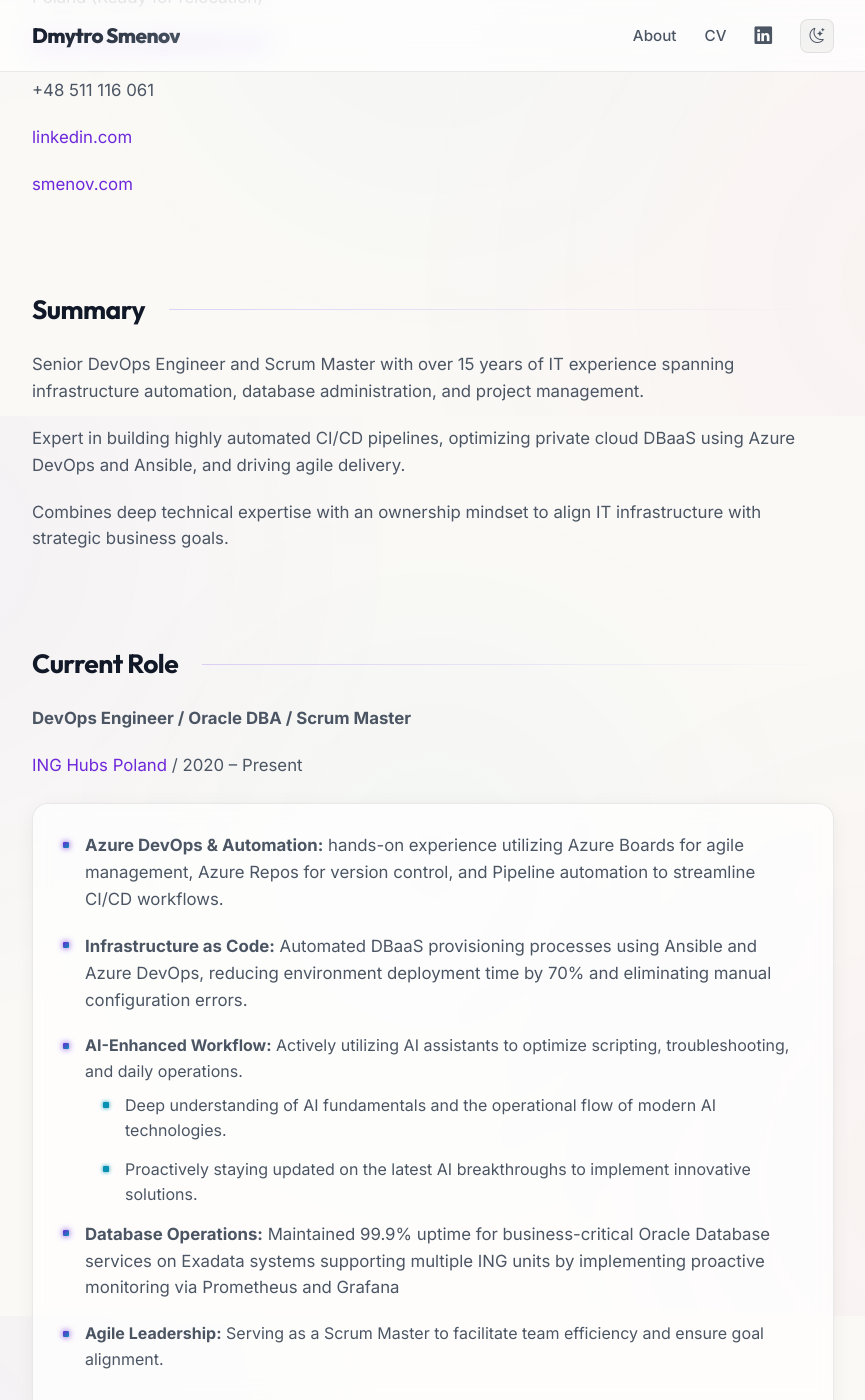
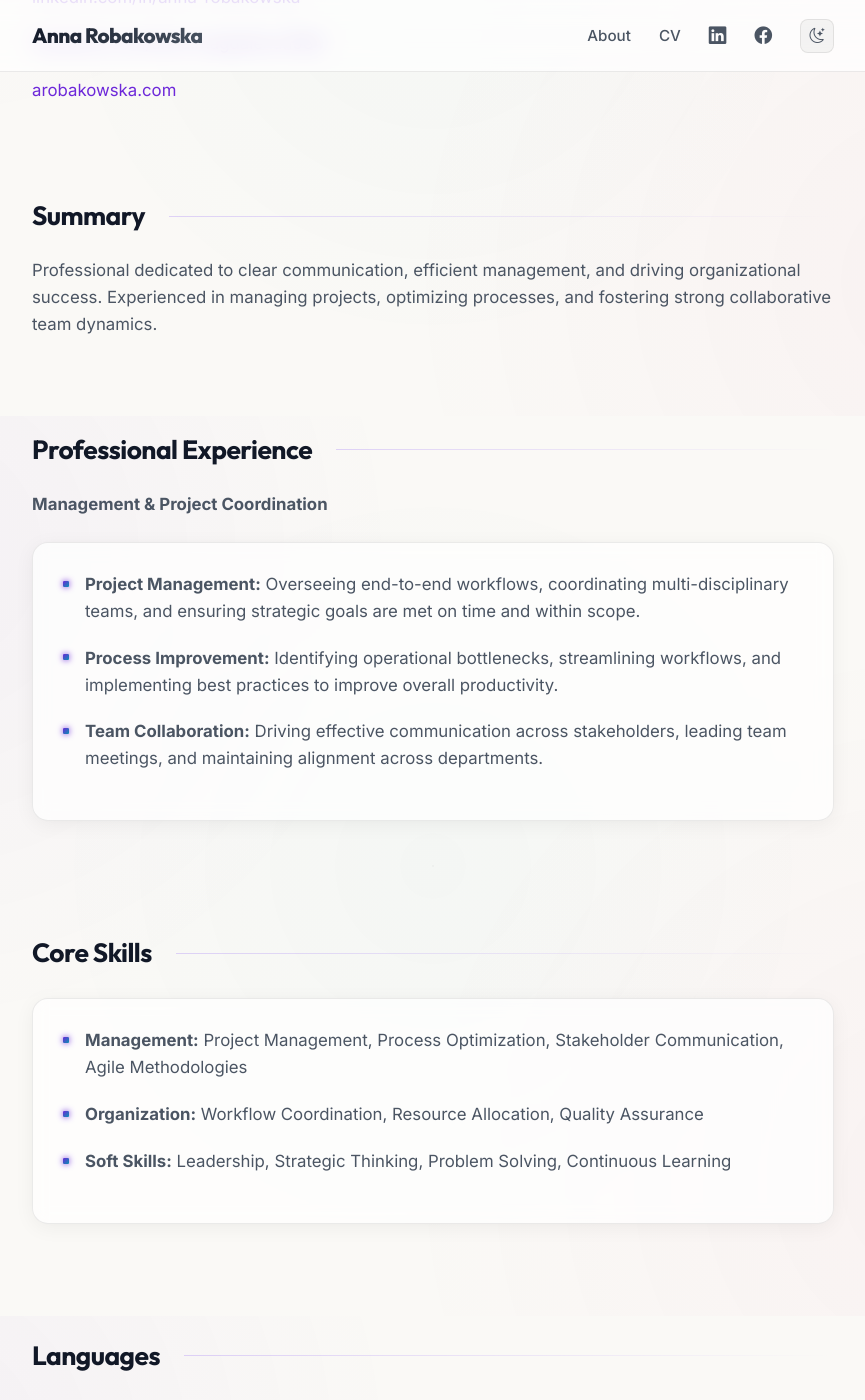
Before and after one commit to arobakowska/arobakowska.github.io, a Jekyll site: the page built from cv.md, in a window 1280 px wide and 1400 px high, scrolled down 484 px. Shown: the whole window, without its empty margins (207-1072 px from the left). Built offline with Jekyll 4.4.1, drawn with Linux system fonts in a browser that asks for light colours; our own code applies the rules of GitHub Pages for plain Markdown files; some of the changed text lies outside the part shown.

Commit message:
feat: update human profile data to Anna Robakowska

```diff
--- a/_config.yml
+++ b/_config.yml
@@ -1,4 +1,4 @@
-title: Dmytro Smenov - Personal Page
+title: Anna Robakowska - Personal Page
 description: Build from stardust and magic
 theme: # Leave blank for a true "from scratch" build
 remote_theme: # Also blank
--- a/_layouts/default.html
+++ b/_layouts/default.html
@@ -26,13 +26,16 @@
   <header class="main-header no-print">
     <nav class="nav-container">
       <div class="logo">
-        <a href="/">Dmytro Smenov</a>
+        <a href="/">Anna Robakowska</a>
       </div>
       <div class="nav-links">
         <a href="/" title="About">About</a>
         <a href="/cv" title="CV">CV</a>
-        <a href="https://www.linkedin.com/in/dsmenov/" target="_blank" rel="noopener" aria-label="LinkedIn">
+        <a href="https://www.linkedin.com/in/anna-robakowska/" target="_blank" rel="noopener" aria-label="LinkedIn">
           <i class="bi bi-linkedin"></i>
+        </a>
+        <a href="https://www.facebook.com/anna.magdalena.1984" target="_blank" rel="noopener" aria-label="Facebook">
+          <i class="bi bi-facebook"></i>
         </a>
         <button id="theme-toggle" class="theme-toggle-btn" aria-label="Toggle Theme">
           <i class="bi bi-moon-stars" id="theme-icon"></i>
@@ -46,7 +49,7 @@
   </main>
 
   <footer>
-    <p>&copy; XXI century - Dmytro Smenov</p>
+    <p>&copy; XXI century - Anna Robakowska</p>
   </footer>
 
   <script>
--- a/assets/css/style.css
+++ b/assets/css/style.css
@@ -1,6 +1,6 @@
 /* ==========================================================================
    Heretic Design System Theme - Light & Dark Modes
-   dsmenov.github.io
+   arobakowska.github.io
    ========================================================================== */
 
 :root {
--- a/cv.md
+++ b/cv.md
@@ -1,9 +1,9 @@
 ---
-title: "Dmytro Smenov CV"
+title: "Anna Robakowska CV"
 ---
 
 <p align="right">
-  <a href="/assets/pdf/DmytroSmenovCV.pdf" target="_blank" class="btn no-print">
+  <a href="/assets/pdf/AnnaRobakowskaCV.pdf" target="_blank" class="btn no-print">
     <i class="bi bi-file-earmark-pdf"></i> Download PDF
   </a>
 </p>
@@ -12,100 +12,48 @@ title: "Dmytro Smenov CV"
 I agree to the processing of personal data provided in this document for realizing the recruitment process under the Personal Data Protection Act of 10 May 2018 and in agreement with Regulation (EU) 2016/679 (GDPR).
 </div>
 
-# Dmytro Smenov
+# Anna Robakowska
 
-**Azure DevOps Engineer \| Monitoring Engineer \| Scrum Master**
+Poland
 
-Poland (Ready for relocation)
+[linkedin.com/in/anna-robakowska](https://www.linkedin.com/in/anna-robakowska/)
 
-<a href="mailto:dmytro.smenov@outlook.com">dmytro.smenov@outlook.com</a>
+[facebook.com/anna.magdalena.1984](https://www.facebook.com/anna.magdalena.1984)
 
-+48 511 116 061
-
-[linkedin.com](https://www.linkedin.com/in/dsmenov/)
-
-[smenov.com](https://smenov.com)
+[arobakowska.com](https://arobakowska.com)
 
 <br>
 
 ## Summary
 
-Senior DevOps Engineer and Scrum Master with over 15 years of IT experience spanning infrastructure automation, database administration, and project management.
-
-Expert in building highly automated CI/CD pipelines, optimizing private cloud DBaaS using Azure DevOps and Ansible, and driving agile delivery.
-
-Combines deep technical expertise with an ownership mindset to align IT infrastructure with strategic business goals.
+Professional dedicated to clear communication, efficient management, and driving organizational success. Experienced in managing projects, optimizing processes, and fostering strong collaborative team dynamics.
 
 <br>
 
-## Current Role
+## Professional Experience
 
-**DevOps Engineer / Oracle DBA / Scrum Master**
+**Management & Project Coordination**
 
-[ING Hubs Poland](https://inghubspoland.com/) / 2020 – Present
+- **Project Management:** Overseeing end-to-end workflows, coordinating multi-disciplinary teams, and ensuring strategic goals are met on time and within scope.
 
-- **Azure DevOps & Automation:** hands-on experience utilizing Azure Boards for agile management, Azure Repos for version control, and Pipeline automation to streamline CI/CD workflows.
+- **Process Improvement:** Identifying operational bottlenecks, streamlining workflows, and implementing best practices to improve overall productivity.
 
-- **Infrastructure as Code:** Automated DBaaS provisioning processes using Ansible and Azure DevOps, reducing environment deployment time by 70% and eliminating manual configuration errors.
-
-- **AI-Enhanced Workflow:** Actively utilizing AI assistants to optimize scripting, troubleshooting, and daily operations.
-  - Deep understanding of AI fundamentals and the operational flow of modern AI technologies.
-  - Proactively staying updated on the latest AI breakthroughs to implement innovative solutions.
-
-- **Database Operations:** Maintained 99.9% uptime for business-critical Oracle Database services on Exadata systems supporting multiple ING units by implementing proactive monitoring via Prometheus and Grafana
-
-- **Agile Leadership:** Serving as a Scrum Master to facilitate team efficiency and ensure goal alignment.
+- **Team Collaboration:** Driving effective communication across stakeholders, leading team meetings, and maintaining alignment across departments.
 
 <div class="page-break"></div>
 
-## Professional History
-
-**Oracle Database Administrator** / [IBM Poland](https://www.ibm.com) / 2019 – 2020
-
-**Web / System Administrator** / Entrepreneur / 2015 – 2019
-
-**Project Manager** / ISP Artnet / 2008 – 2015
-
-**Network Engineer** / ISP Artnet / 2006 – 2008
-
 <br>
 
-## Technical Skills
+## Core Skills
 
-- **CI/CD & IaC:** Azure DevOps (Pipelines, Boards, Repos), Azure Cloud, Ansible, Bicep, Terraform
+- **Management:** Project Management, Process Optimization, Stakeholder Communication, Agile Methodologies
 
-- **Observability & Monitoring:** Prometheus, Grafana, OTEL, Oracle EM Cloud Control
+- **Organization:** Workflow Coordination, Resource Allocation, Quality Assurance
 
-- **AI/ML:** AI Assistant Integration, GenAI Fundamentals, Azure AI Fundamentals, Local LLM tuning
-
-- **Databases:** Oracle DB, MySQL, PostgreSQL
-
-- **Methodologies:** Agile/Scrum, Stakeholder Management, Ownership Mindset
-
-<br>
-
-## Certificates
-
-- **Microsoft Certified:** DevOps Engineer Expert AZ-400, Azure Administrator Associate AZ-104, Azure AI Fundamentals AI-900, Azure Fundamentals AZ-900, GitHub Copilot GH-300, GitHub Foundations GH-900
-
-- **Oracle Certified:** DBA Certified Professional, Generative AI Professional
-
-- **Scrum.org Certified:** Professional Scrum Master™ (PSM)
-
-- **Python Institute Certified:** Python Programmer
-
-[Full certification list](https://www.linkedin.com/in/dsmenov/details/certifications/)
-
-<br>
-
-## Education
-
-**Master's Degree in Management of Technological Organizations**
-
-Ukrainian Engineering Pedagogics Academy (2003 – 2009)
+- **Soft Skills:** Leadership, Strategic Thinking, Problem Solving, Continuous Learning
 
 <br>
 
 ## Languages
 
-**English:** C1 &nbsp;&nbsp;&nbsp; **Polish:** C1 &nbsp;&nbsp;&nbsp; **Ukrainian / Russian:** Native
+**Polish:** Native &nbsp;&nbsp;&nbsp; **English:** Professional Working Proficiency
```
Also changed, not shown: index.md (+7 -15 lines), .github/workflows/generate-pdf.yml.
